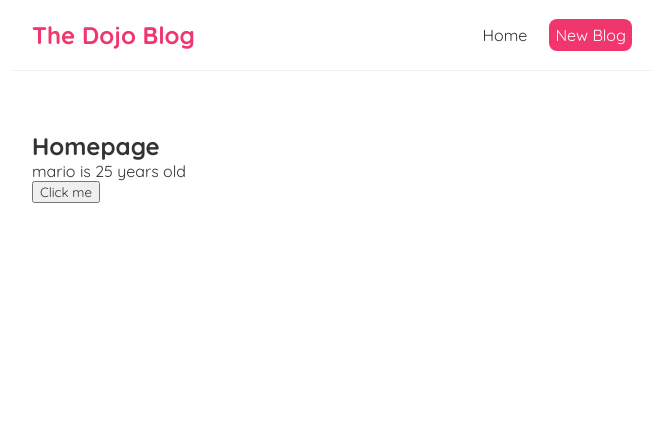
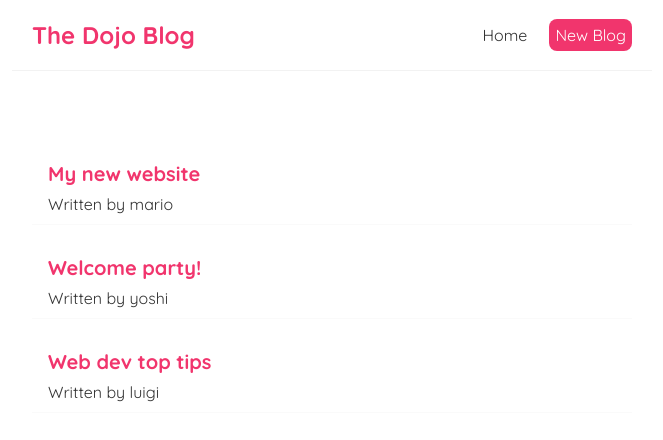
Before and after one commit to CoderApple/Modern-React, a React (Create React App) app in the folder dojo-blog/: page / in a window 1280 px wide. Shown: the top 440 px of the page, without its empty margins (308-971 px from the left). Built offline with nearby package versions, Linux system fonts and the light colour scheme.

Commit message:
Outputtin lists

```diff
--- a/dojo-blog/src/home.js
+++ b/dojo-blog/src/home.js
@@ -2,20 +2,20 @@
 
 const Home = () => {
 
-    // let name = 'mario';
-    const [name, setName] = useState('mario');
-    const [age, setAge] = useState(25);
-
-    const handleClick = (e) =>{
-        setName('luigi');
-        setAge(30);
-    }
+    const [blogs, setBlogs] = useState([
+        {title: 'My new website', body: 'lorem ipsum...', author: 'mario', id: 1},
+        {title: 'Welcome party!', body: 'lorem ipsum...', author: 'yoshi', id: 2},
+        {title: 'Web dev top tips', body: 'lorem ipsum...', author: 'luigi', id: 3}
+    ]);
 
     return (
         <div className="home">
-            <h2>Homepage</h2>
-            <p>{ name } is { age } years old</p>
-            <button onClick={handleClick}>Click me</button>
+            { blogs.map((blog) => (
+                <div className="blog-preview" key={blog.id}>
+                    <h2>{ blog.title }</h2>
+                    <p>Written by { blog.author }</p>
+                </div>
+            ))}
         </div>
     );
 }
--- a/dojo-blog/src/index.css
+++ b/dojo-blog/src/index.css
@@ -33,3 +33,18 @@
   margin: 40px auto;
   padding: 20px;
 }
+
+/* blog previews / list */
+.blog-preview {
+  padding: 10px 16px;
+  margin: 20px 0;
+  border-bottom: 1px solid #fafafa;
+}
+.blog-preview:hover {
+  box-shadow: 1px 3px 5px rgba(0,0,0,0.1);
+}
+.blog-preview h2 {
+  font-size: 20px;
+  color: #f1356d;
+  margin-bottom: 8px;
+}
```
